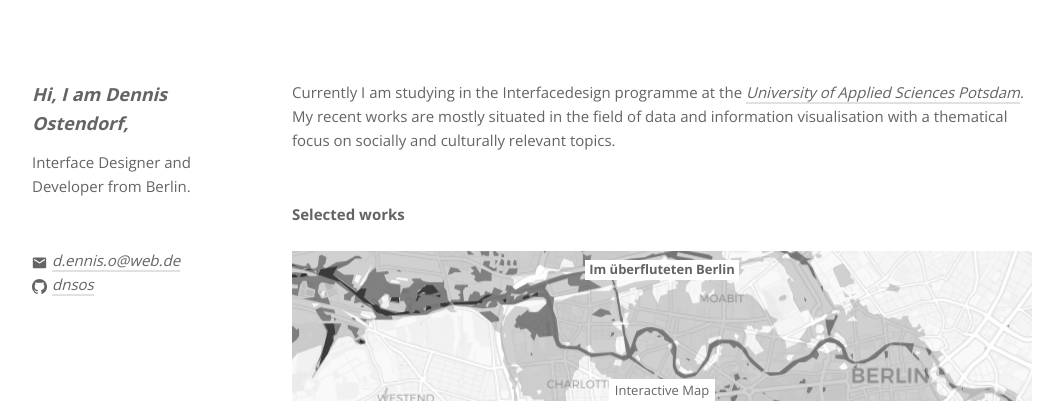
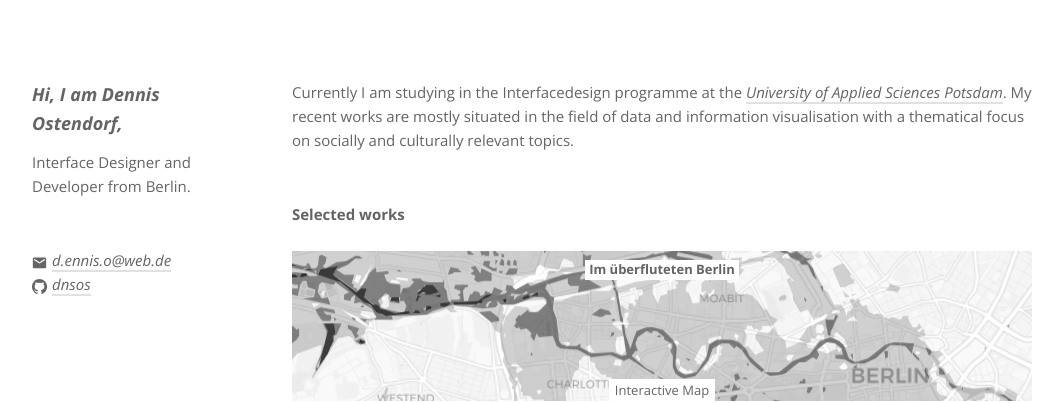
Before and after one commit to dnsos/deinns, a Jekyll site: the page built from index.html, in a window 1280 px wide. Shown: the top 403 px of the page, without its empty margins (108-1171 px from the left). Built offline with Jekyll 4.4.1, drawn with Linux system fonts in a browser that asks for light colours.

Commit message:
Included font resource 2

```diff
--- a/_layouts/default.html
+++ b/_layouts/default.html
@@ -11,7 +11,7 @@
 
     <link rel="stylesheet" href="{{site.baseurl}}/css/normalize.css">
     <link rel="stylesheet" href="{{site.baseurl}}/css/main.css">
-    <link href="https://fonts.googleapis.com/css?family=Open+Sans:400,700" rel="stylesheet">
+    <link href="https://fonts.googleapis.com/css?family=Open+Sans:400,400i,700,700i" rel="stylesheet">
 
   </head>
   <body>
```
